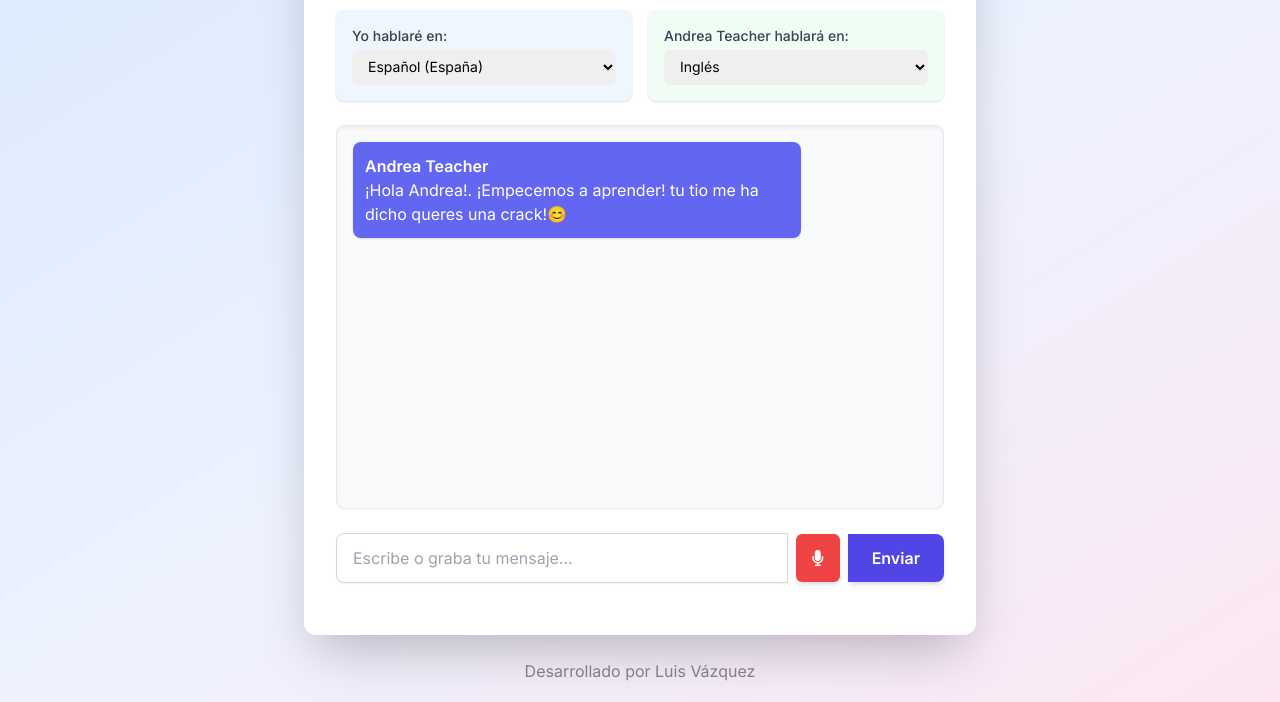
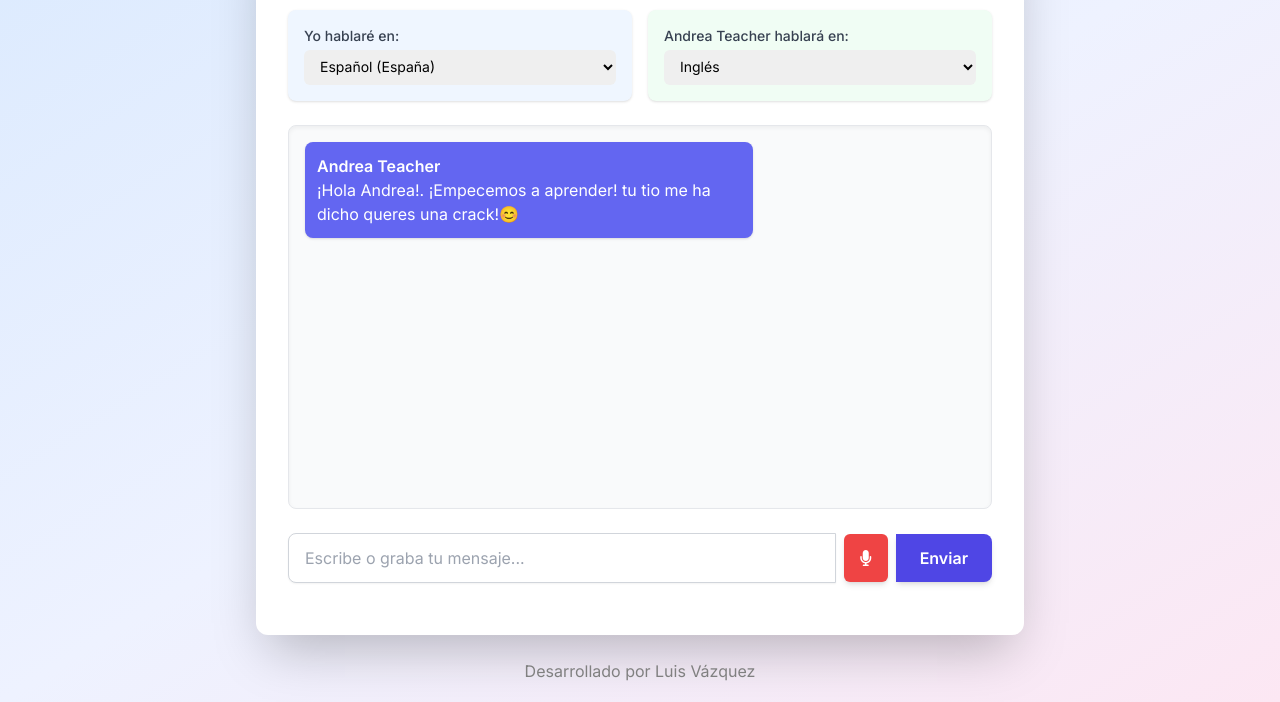
Before and after one commit to desarrolladormadrid/Andreas_teacher, a plain HTML site: page index.html in a window 1280 px wide. Shown: the part 98-800 px from the top of the page. Drawn offline with nearby package versions, Linux system fonts and the light colour scheme.

Commit message:
Update index.html

```diff
--- a/index.html
+++ b/index.html
@@ -84,7 +84,7 @@
 <body
     class="flex flex-col items-center justify-center min-h-screen p-4 bg-gradient-to-br from-blue-100 via-indigo-50 to-pink-100">
 
-    <div class="w-full max-w-2xl bg-white shadow-2xl rounded-xl p-6 md:p-8">
+    <div class="w-full max-w-3xl bg-white shadow-2xl rounded-xl p-6 md:p-8">
         <header class="mb-6 text-center">
             <h1 class="text-2xl font-bold text-indigo-600">Andrea´s Teacher</h1>
 
```
